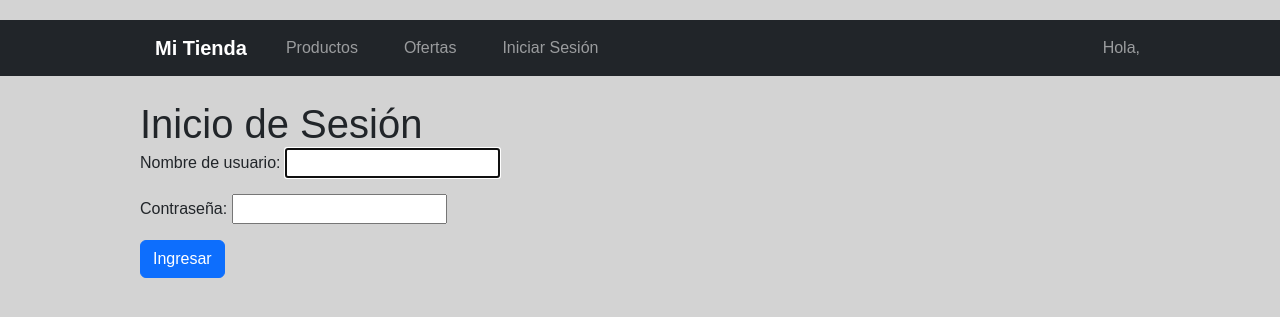
After one commit to Evelin-Garcia/Django_tienda_v2, a Django app: page /usuarios/inicio_sesion/ in a window 1280 px wide. The commit adds this page. Shown: the top 317 px of the page. Run offline with Django 5.2, Linux system fonts and the light colour scheme.

Commit message:
configuracion de inicio y cierre sesion

```diff
--- a/proyecto_tienda/templates/base.html
+++ b/proyecto_tienda/templates/base.html
@@ -25,6 +25,17 @@
                     <li class="nav-item">
                         <a class="nav-link" href="{% url 'ofertas:index' %}">Ofertas</a>
                     </li>
+
+                    {% if user.is_authenticated %}
+                        <li class="nav-item">
+                            <a class="nav-link" href="{% url 'usuarios:cerrar_sesion' %}">Cerrar Sesión</a>
+                        </li>
+                    {% else %}
+                    <li class="nav-item">
+                        <a class="nav-link" href="{% url 'usuarios:login' %}">Iniciar Sesión</a>
+                    </li>
+                    {% endif %}
+
                 </ul>
                 <span class="navbar-text">
                     Hola, {{ user.username }}
@@ -48,6 +59,12 @@
         {% block content %} {% endblock %}
     </div>
 
+
+    <script>
+        window.addEventListener("beforeunload", function(){
+            navigator.sendBeacon("{% url 'usuarios:cerrar_sesion' %}");
+        });
+    </script>
     <script src="https://cdn.jsdelivr.net/npm/bootstrap@5.3.3/dist/js/bootstrap.bundle.min.js" integrity="sha384-YvpcrYf0tY3lHB60NNkmXc5s9fDVZLESaAA55NDzOxhy9GkcIdslK1eN7N6jIeHz" crossorigin="anonymous"></script>
     <script src="{% static 'js/scripts.js'%}"></script>
 </body>
--- /dev/null
+++ b/proyecto_tienda/usuarios/templates/usuarios/login.html
@@ -0,0 +1,14 @@
+{% extends 'base.html' %}
+
+{% block title %}INICIO DE SESION{% endblock %}
+
+{% block content %}
+<h1>Inicio de Sesión</h1>
+<form method="post">
+    {% csrf_token %}
+    {{ form.as_p }}
+    <button type="submit" class="btn btn-primary">Ingresar</button>
+</form>
+
+
+{% endblock%}
--- a/proyecto_tienda/usuarios/urls.py
+++ b/proyecto_tienda/usuarios/urls.py
@@ -1,9 +1,11 @@
 from django.urls import path
 from . import views
+
 
 app_name= 'usuarios'
 
 urlpatterns = [
     path('registro/', views.registro, name='registro'),
-
+    path('cerrar_sesion/', views.logout_view, name='cerrar_sesion'),
+    path('inicio_sesion/', views.login_view, name='login'),
 ]
--- a/proyecto_tienda/usuarios/views.py
+++ b/proyecto_tienda/usuarios/views.py
@@ -1,6 +1,10 @@
 from django.shortcuts import render, redirect
 from django.contrib.auth.models import User, Group
 from .forms import RegistroForm
+from django.contrib.auth import logout
+from django.contrib import messages
+from django.contrib.auth.forms import AuthenticationForm
+from django.contrib.auth import login as auth_login
 
 # Create your views here.
 def registro(request):
@@ -18,3 +22,21 @@ def registro(request):
     else:
         form = RegistroForm()
         return render(request, 'usuarios/registro.html', {'form':form})
+
+
+#cierra la sesion de usuario y redirigue a la página de inicio
+def logout_view(request):
+    logout(request)
+    messages.success(request, 'Sesion cerrada con éxito')
+    return redirect('usuarios:login')
+
+def login_view(request):
+    if request.method == 'POST':
+        form = AuthenticationForm(request, data=request.POST)
+        if form.is_valid():
+            auth_login(request, form.get_user())
+            messages.success(request, 'Inicio de Sesión exitoso')
+            return redirect('productos:index')
+    else:
+        form = AuthenticationForm()
+    return render(request, 'usuarios/login.html', {'form':form})
```
Also changed, not shown: proyecto_tienda/proyecto_tienda/settings.py (+8 -2 lines), proyecto_tienda/templates/registration/login.html (deleted, +0 -14 lines).
